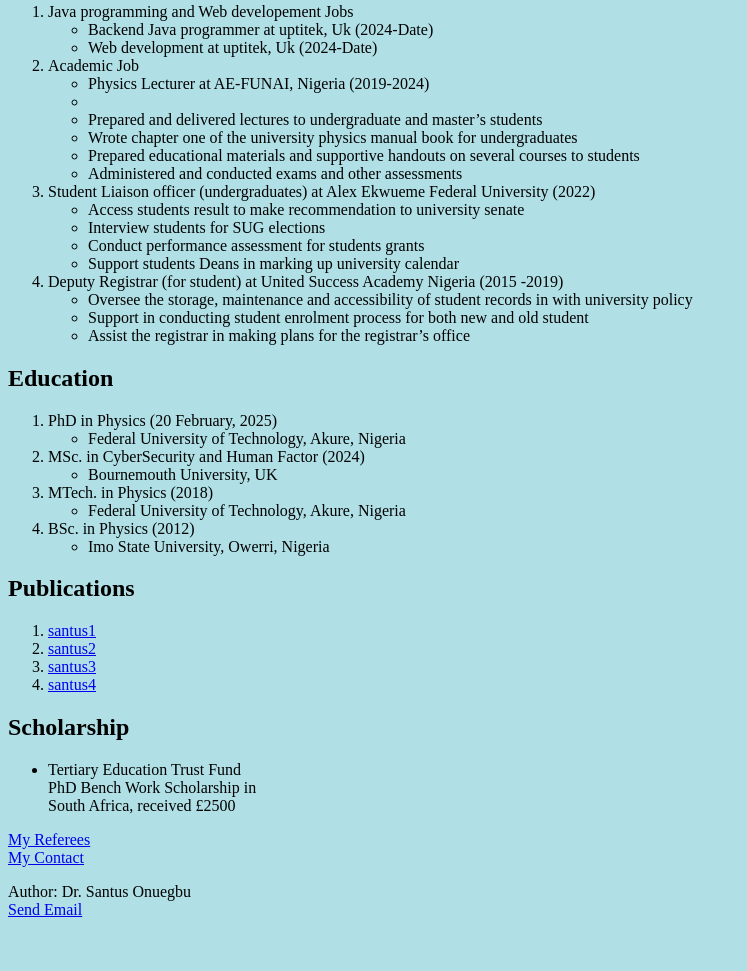
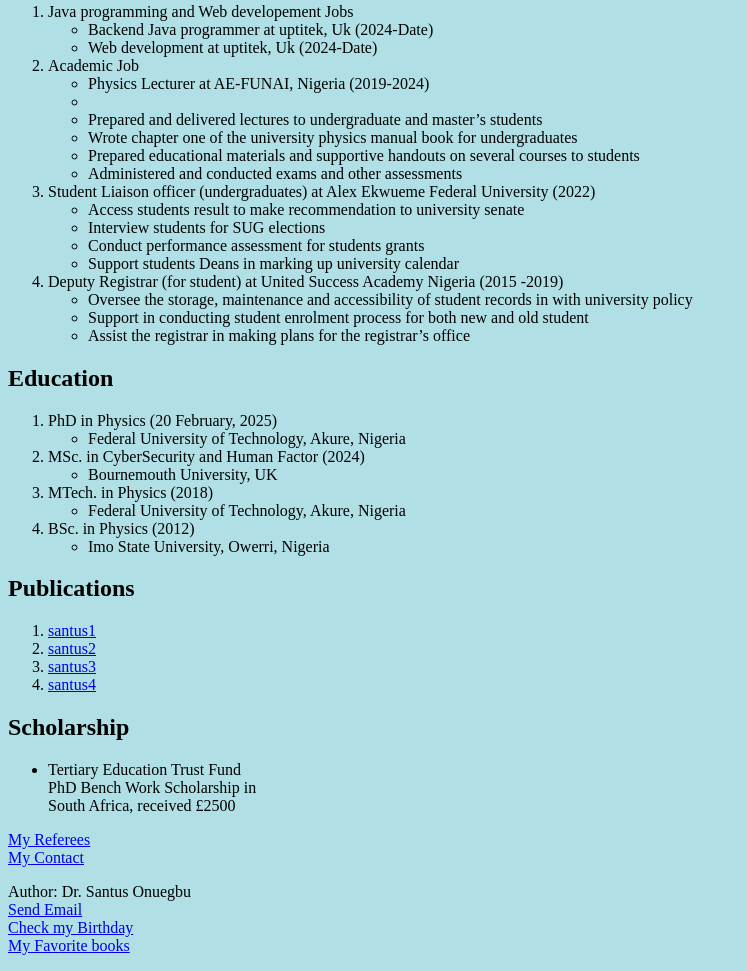
Before and after one commit to EgomNonso/html-Santus-resume, a plain HTML site: page index.html in a window 1280 px wide. Shown: the part 739-1710 px from the top of the page, without its empty margins (0-747 px from the left). Before the commit the page ends 1674 px from the top, so only its background shows below. Drawn offline with Linux system fonts and the light colour scheme.

Commit message:
Update index.html

```diff
--- a/index.html
+++ b/index.html
@@ -183,7 +183,9 @@
     <footer>
       <p>
         Author: Dr. Santus Onuegbu<br />
-        <a href="mailto:santus.onuegbu@gmail.com">Send Email</a>
+        <a href="mailto:santus.onuegbu@gmail.com">Send Email</a><br>
+        <a href="./birthdayInvite.html">Check my Birthday</a><br>
+        <a href="./book.html">My Favorite books</a>
       </p>
     </footer>
   </body>
```
